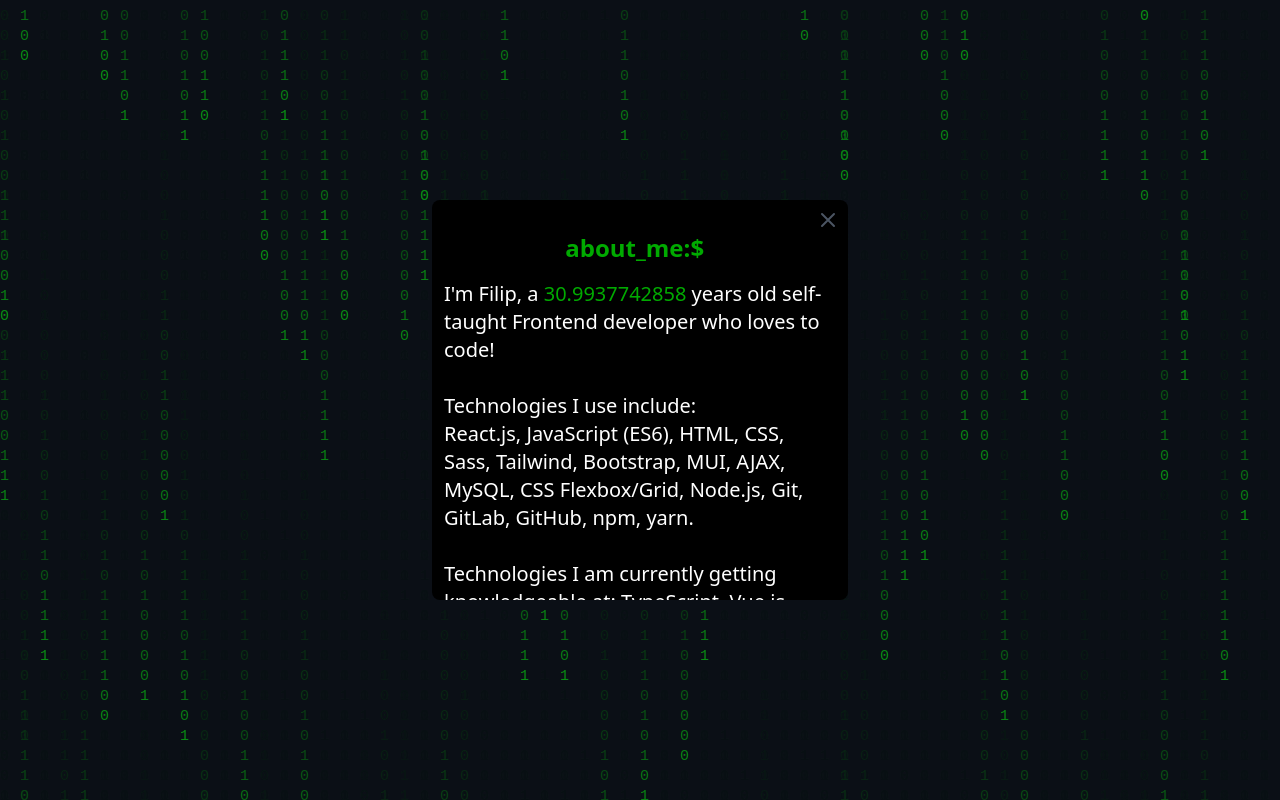
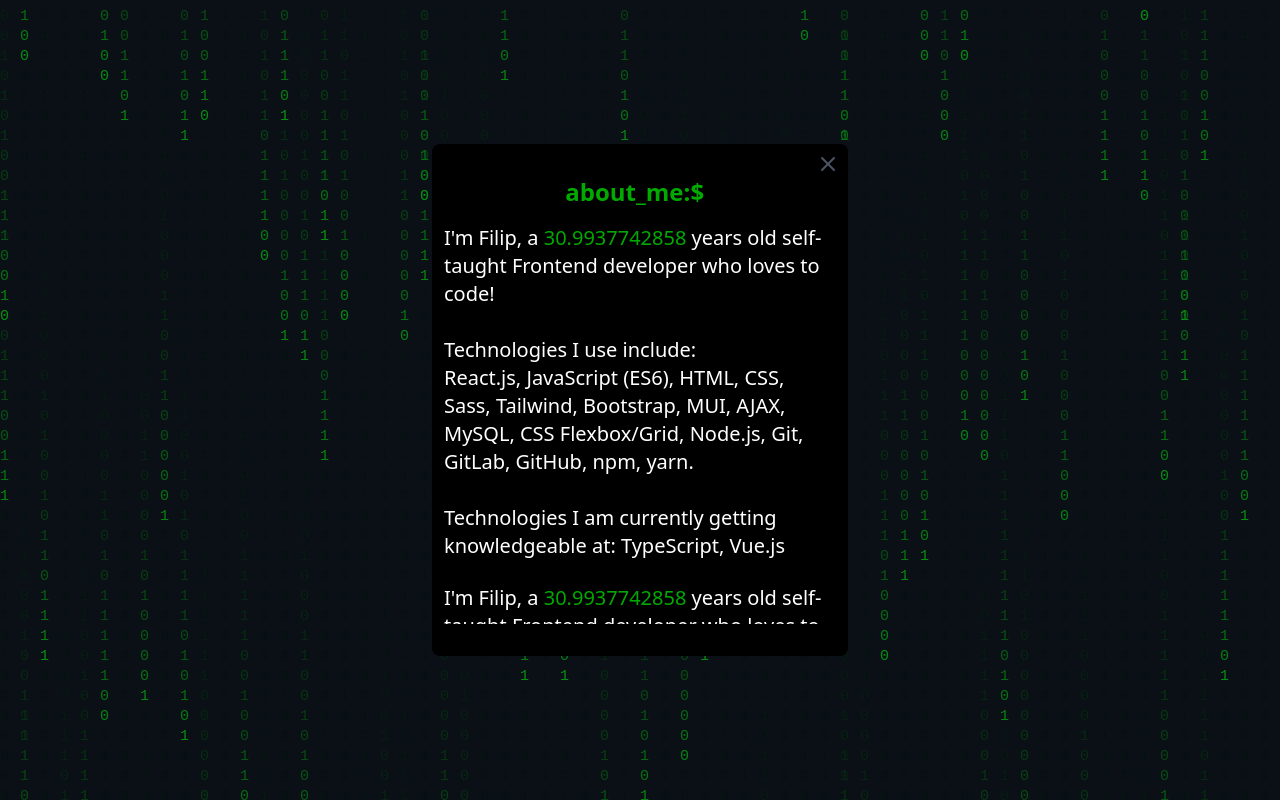
Before and after one commit to ffrani/portfolio-matrix, a React (Vite) app: page / in a window 1280 px wide. Both pictures are taken after a click on the item "/about". Built offline with nearby package versions, Linux system fonts and the light colour scheme.

Commit message:
scroll bar style

```diff
--- a/src/components/Hero.jsx
+++ b/src/components/Hero.jsx
@@ -89,8 +89,7 @@
                   initial={{ scale: 0 }}
                   animate={{ scale: 1 }}
                   exit={{ scale: 0 }}
-                  className="bg-black w-full sm:w-1/2 lg:w-1/3 rounded-lg p-8 relative px-3 overflow-y-auto"
-                  style={{ maxHeight: "50vh" }}
+                  className="bg-black w-full sm:w-1/2 lg:w-1/3 rounded-lg p-8 relative px-3"
                 >
                   <style>
                     {`
@@ -115,6 +114,10 @@
                       _
                     </span>
                   </h2>
+                  <div
+                    className="max-h-[50vh] overflow-y-auto custom-scrollbar"
+                    style={{ scrollbarWidth: "thin" }}
+                  >
                     <p className="mb-6 text-white text-left text-lg sm:text-xl">
                       I&apos;m Filip, a{" "}
                       <span className="text-primary">{age}</span> years old
@@ -124,13 +127,30 @@
                       Technologies I use include:
                       <br />
                       React.js, JavaScript (ES6), HTML, CSS, Sass, Tailwind,
-                    Bootstrap, MUI, AJAX, MySQL, CSS Flexbox/Grid, Node.js, Git,
-                    GitLab, GitHub, npm, yarn.
+                      Bootstrap, MUI, AJAX, MySQL, CSS Flexbox/Grid, Node.js,
+                      Git, GitLab, GitHub, npm, yarn.
                       <br />
                       <br />
                       Technologies I am currently getting knowledgeable at:
                       TypeScript, Vue.js
                     </p>
+                    <p className="mb-6 text-white text-left text-lg sm:text-xl">
+                      I&apos;m Filip, a{" "}
+                      <span className="text-primary">{age}</span> years old
+                      self-taught Frontend developer who loves to code!
+                      <br />
+                      <br />
+                      Technologies I use include:
+                      <br />
+                      React.js, JavaScript (ES6), HTML, CSS, Sass, Tailwind,
+                      Bootstrap, MUI, AJAX, MySQL, CSS Flexbox/Grid, Node.js,
+                      Git, GitLab, GitHub, npm, yarn.
+                      <br />
+                      <br />
+                      Technologies I am currently getting knowledgeable at:
+                      TypeScript, Vue.js
+                    </p>
+                  </div>
                   <button
                     onClick={handleCloseAboutModal}
                     className="absolute top-2 right-2 text-gray-600 hover:text-gray-800 cursor-pointer"
```
Lines whose indentation alone changed are shown as unchanged.
